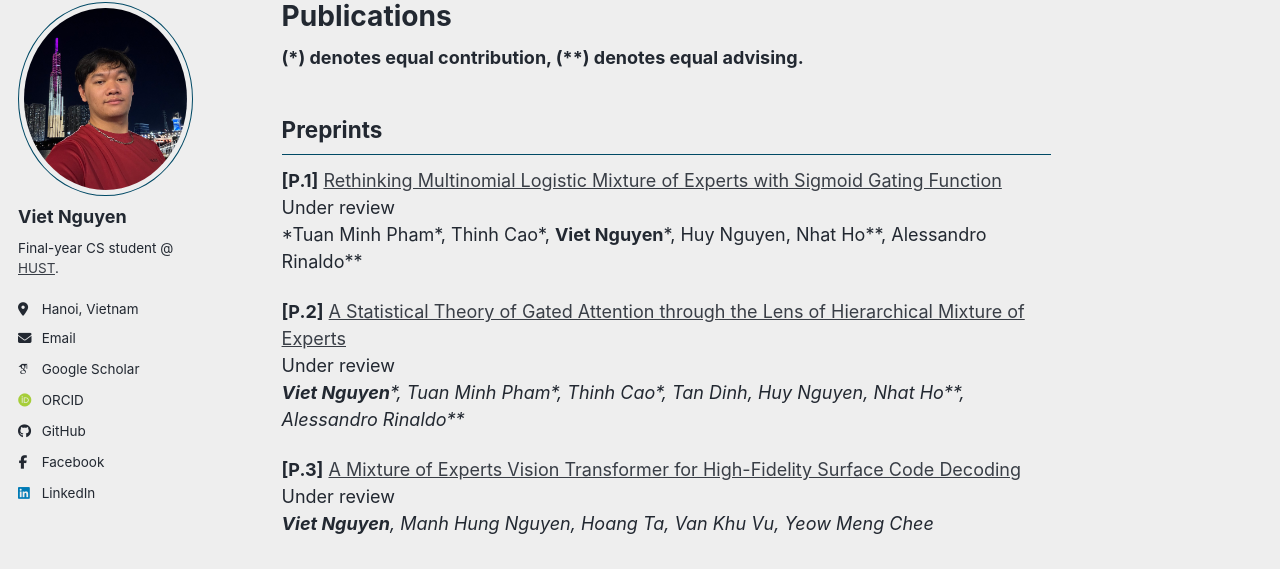
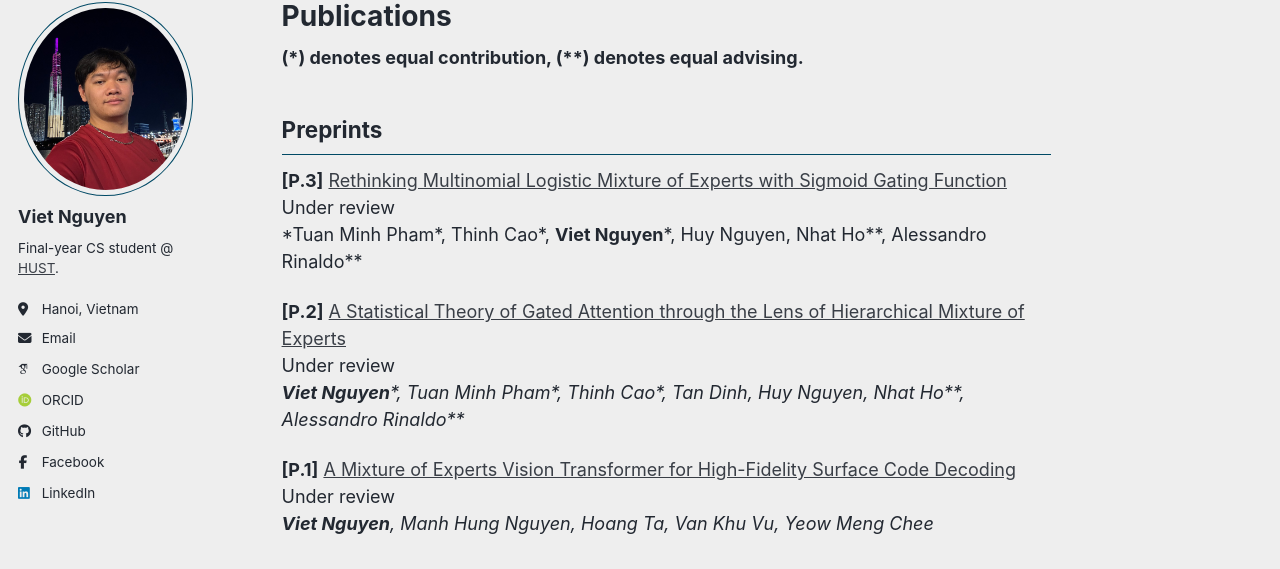
Before and after one commit to hsgsstudent/hsgsstudent.github.io, a Jekyll site: the page built from _pages/articles.md, in a window 1280 px wide and 1019 px high. Shown: the part 99-668 px from the top of the window. Built offline with Jekyll 4.4.1, drawn with Linux system fonts in a browser that asks for light colours; some web fonts are replaced; a script bundle is joined from its source files by our own code; library files that are not in the unit come from our copies; part of the change alters nothing that is shown.

```diff
--- a/_pages/articles.md
+++ b/_pages/articles.md
@@ -14,7 +14,7 @@ redirect_from:
 
 
 ## Preprints
-**[P.1]** [Rethinking Multinomial Logistic Mixture of Experts with Sigmoid Gating Function](https://arxiv.org/abs/2602.01466) <br/>
+**[P.3]** [Rethinking Multinomial Logistic Mixture of Experts with Sigmoid Gating Function](https://arxiv.org/abs/2602.01466) <br/>
 Under review <br/>
 *Tuan Minh Pham\*, Thinh Cao\*, __Viet Nguyen__\*, Huy Nguyen, Nhat Ho\*\*, Alessandro Rinaldo\*\*<br/>
 
@@ -22,7 +22,7 @@ Under review <br/>
 Under review <br/>
 *__Viet Nguyen__\*, Tuan Minh Pham\*, Thinh Cao\*, Tan Dinh, Huy Nguyen, Nhat Ho\*\*, Alessandro Rinaldo\*\**<br/>
 
-**[P.3]** [A Mixture of Experts Vision Transformer for High-Fidelity Surface Code Decoding](https://arxiv.org/abs/2601.12483) <br/>
+**[P.1]** [A Mixture of Experts Vision Transformer for High-Fidelity Surface Code Decoding](https://arxiv.org/abs/2601.12483) <br/>
 Under review <br/>
 *__Viet Nguyen__, Manh Hung Nguyen, Hoang Ta, Van Khu Vu, Yeow Meng Chee*<br/>
 
```
